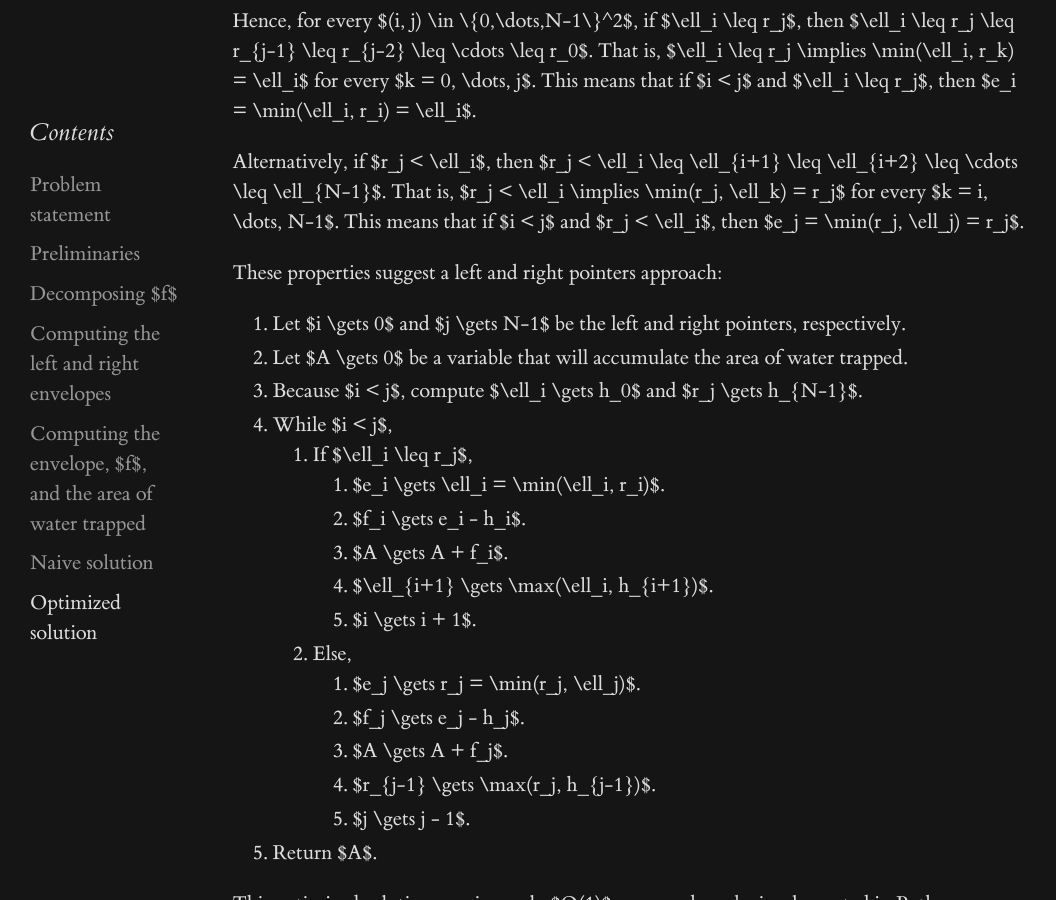
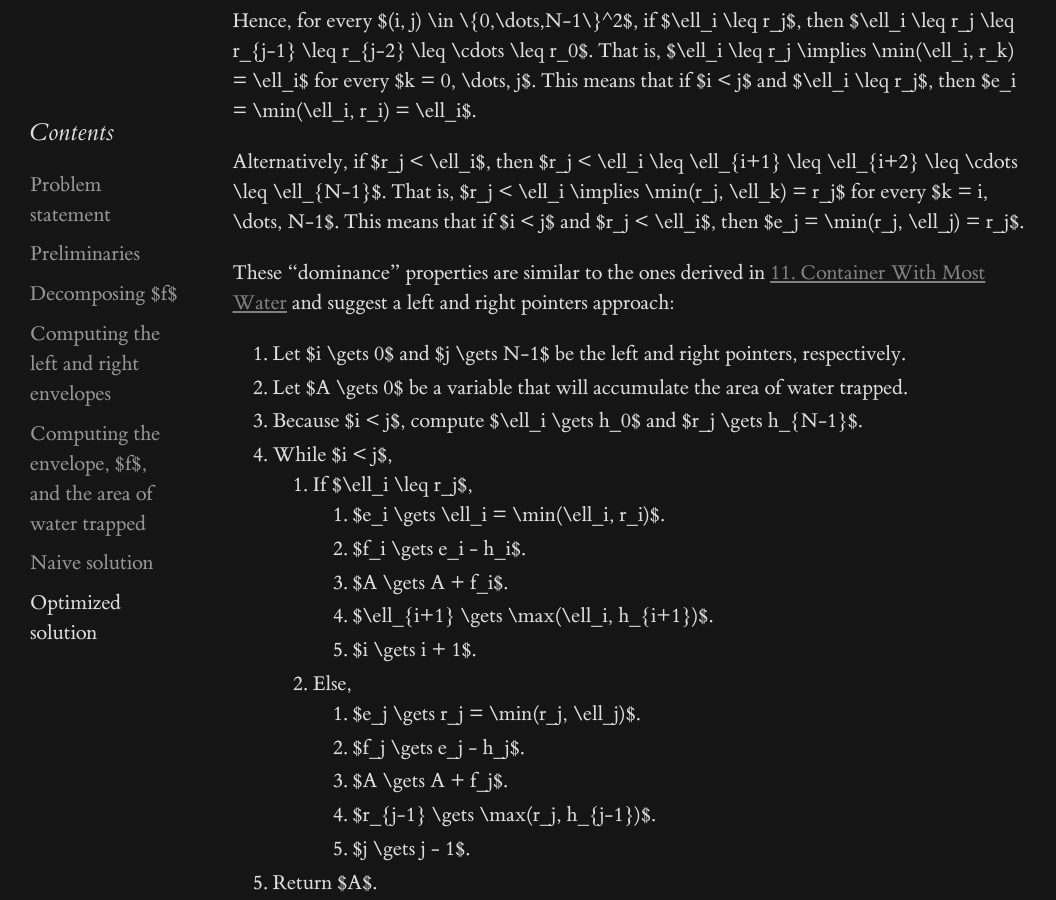
Before and after one commit to mhdadk/mhdadk.github.io, a Jekyll site: the page built from _leetcode_solutions/2026-01-02-trapping-rain-water.md, in a window 1280 px wide and 900 px high, scrolled down 5370 px. Shown: the whole window, without its empty margins (0-1056 px from the left). Built offline with Jekyll 4.4.1, drawn with Linux system fonts in a browser that asks for light colours; a script that is not in the unit is left out; some of the changed text lies outside the part shown.

Commit message:
Dominance properties

```diff
--- a/_leetcode_solutions/2026-01-02-trapping-rain-water.md
+++ b/_leetcode_solutions/2026-01-02-trapping-rain-water.md
@@ -180,7 +180,9 @@ $r_j < \ell_i \leq \ell_{i+1} \leq \ell_{i+2} \leq \cdots \leq \ell_{N-1}$. That
 $r_j < \ell_i \implies \min(r_j, \ell_k) = r_j$ for every $k = i, \dots, N-1$. This means
 that if $i < j$ and $r_j < \ell_i$, then $e_j = \min(r_j, \ell_j) = r_j$.
 
-These properties suggest a left and right pointers approach:
+These "dominance" properties are similar to the ones derived in
+[11. Container With Most Water](/leetcode-solutions/container-with-most-water) and
+suggest a left and right pointers approach:
 
 1. Let $i \gets 0$ and $j \gets N-1$ be the left and right pointers, respectively.
 2. Let $A \gets 0$ be a variable that will accumulate the area of water trapped.
```
